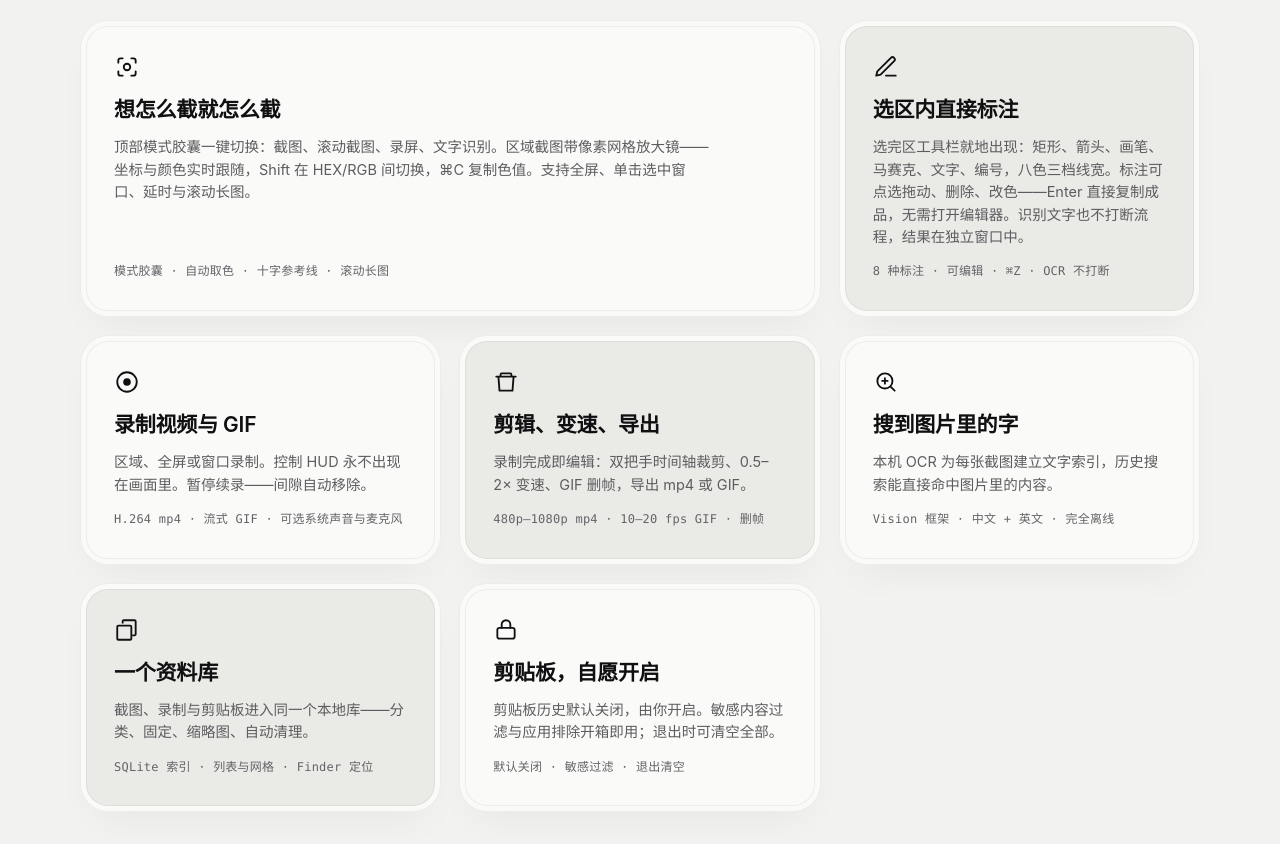
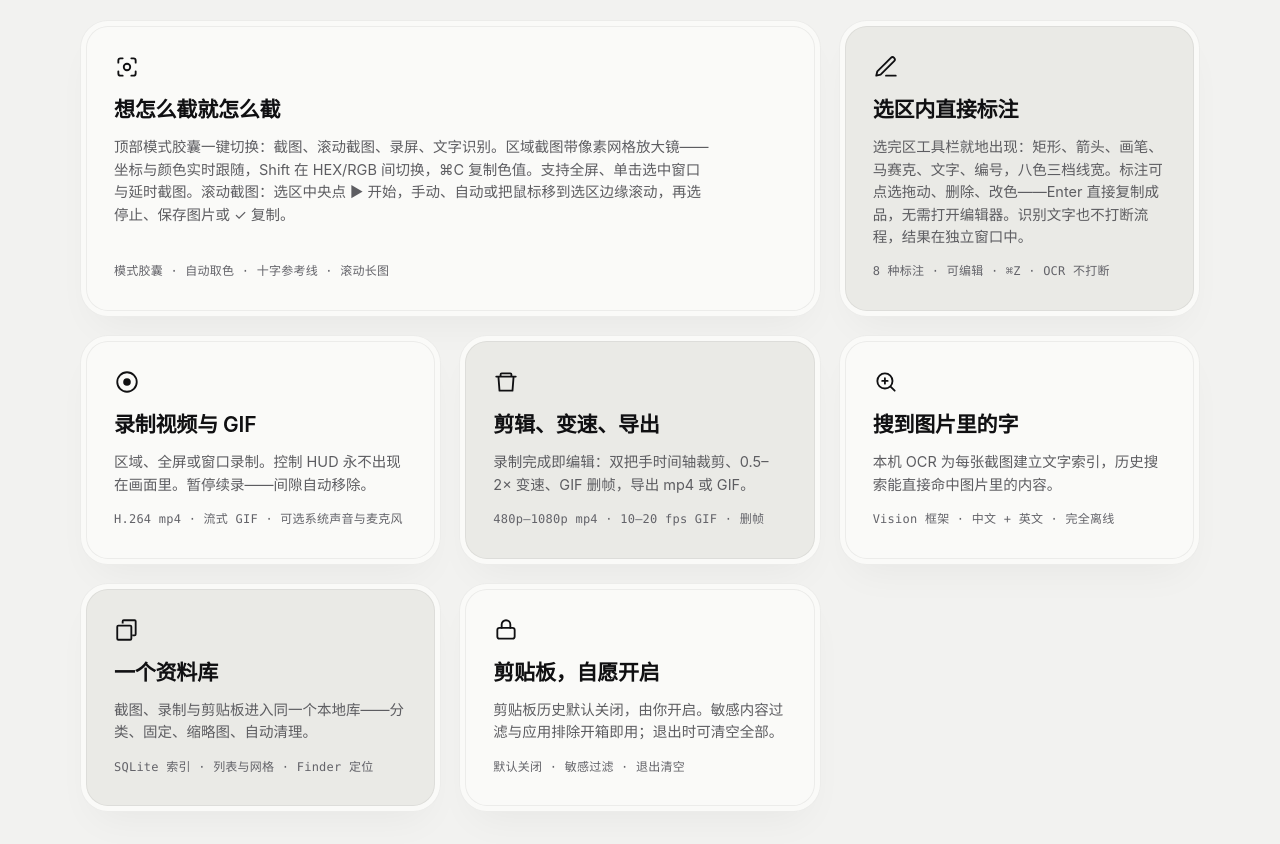
Before and after one commit to ahao430/CaptureKit, a plain HTML site: page docs/index.html in a window 1280 px wide. Shown: the part 3520-4364 px from the top of the page. Drawn offline with Linux system fonts and the light colour scheme.

Commit message:
文档更新：长截图新流程 + 发布手册过期描述修正
- 主页「截取方式」卡片补充滚动截图流程（▶ 开始 / 手动·自动·鼠标靠边滚动 / 停止·保存·✓ 复制）
- releasing.md：仓库条目标记完成；签名步骤改为固定证书；TCC 排查条目按已验证结论更新
- progress 记录 v0.1.6

```diff
--- a/docs/index.html
+++ b/docs/index.html
@@ -614,7 +614,7 @@ html[lang="zh-CN"] .lang-en { display: none; }
           <div class="core">
             <svg class="icon" width="26" height="26" viewBox="0 0 24 24" fill="none" stroke="currentColor" stroke-width="1.7" aria-hidden="true"><path d="M4 8V6a2 2 0 0 1 2-2h2M16 4h2a2 2 0 0 1 2 2v2M20 16v2a2 2 0 0 1-2 2h-2M8 20H6a2 2 0 0 1-2-2v-2" stroke-linecap="round"/><circle cx="12" cy="12" r="3"/></svg>
             <h3><span class="lang-zh">想怎么截就怎么截</span><span class="lang-en">Capture any way you need</span></h3>
-            <p><span class="lang-zh">顶部模式胶囊一键切换：截图、滚动截图、录屏、文字识别。区域截图带像素网格放大镜——坐标与颜色实时跟随，Shift 在 HEX/RGB 间切换，⌘C 复制色值。支持全屏、单击选中窗口、延时与滚动长图。</span><span class="lang-en">A draggable mode capsule switches between capture, scrolling capture, recording and OCR. The region overlay's pixel-grid magnifier tracks coordinates and color live — Shift toggles HEX/RGB, ⌘C copies the value. Fullscreen, single-click window, delay and scrolling capture.</span></p>
+            <p><span class="lang-zh">顶部模式胶囊一键切换：截图、滚动截图、录屏、文字识别。区域截图带像素网格放大镜——坐标与颜色实时跟随，Shift 在 HEX/RGB 间切换，⌘C 复制色值。支持全屏、单击选中窗口与延时截图。滚动截图：选区中央点 ▶ 开始，手动、自动或把鼠标移到选区边缘滚动，再选停止、保存图片或 ✓ 复制。</span><span class="lang-en">A draggable mode capsule switches between capture, scrolling capture, recording and OCR. The region overlay's pixel-grid magnifier tracks coordinates and color live — Shift toggles HEX/RGB, ⌘C copies the value. Fullscreen, single-click window and delay capture. Scrolling capture: press ▶ in the selection to start, scroll manually, automatically or by moving the mouse to the selection's edge, then stop, save or ✓ copy.</span></p>
             <div class="fact"><span class="lang-zh">模式胶囊 · 自动取色 · 十字参考线 · 滚动长图</span><span class="lang-en">mode capsule · live color picking · crosshair guides · scrolling</span></div>
           </div>
         </article>
```
Also changed, not shown: 2 other files.
